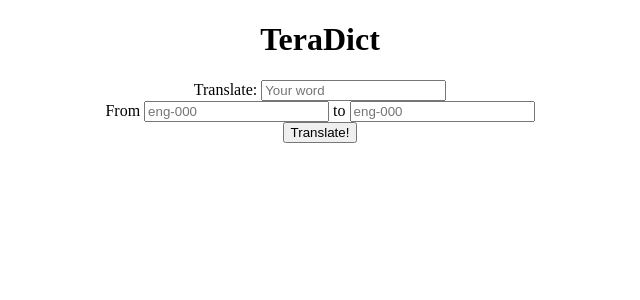
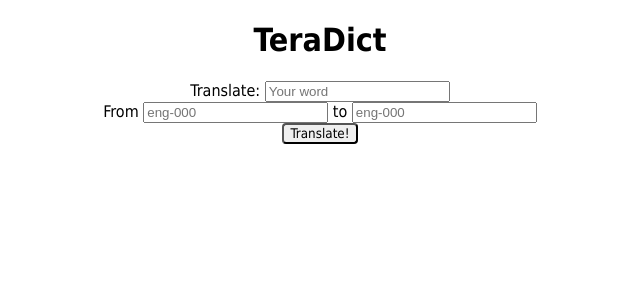
Before and after one commit to annieke/panlex-django, a Django app: page / in a window 1280 px wide. Shown: the top 300 px of the page, without its empty margins (320-960 px from the left). Run offline with Django 3.2, Linux system fonts and the light colour scheme; some libraries are stand-ins or nearby versions.

Commit message:
HTML tweaks

```diff
--- a/TeraDictV3/static/style.css
+++ b/TeraDictV3/static/style.css
@@ -1,11 +1,24 @@
 h1 {
 	text-align: center;
+	font-family: Tahoma, Genever, sans-serif;
 }
 
 form {
 	text-align: center;
+	font-family: Tahoma, Genever, sans-serif;
+}
+
+input[type="submit"] {
+	font-family: Tahoma, Genever, sans-serif;
+	border-radius: 4px;
+}
+
+input[type="submit"]:hover {
+	font-family: Tahoma, Genever, sans-serif;
+	font-weight: bold;
 }
 
 p {
 	text-align: center;
+	font-family: Tahoma, Genever, sans-serif;
 }
```
